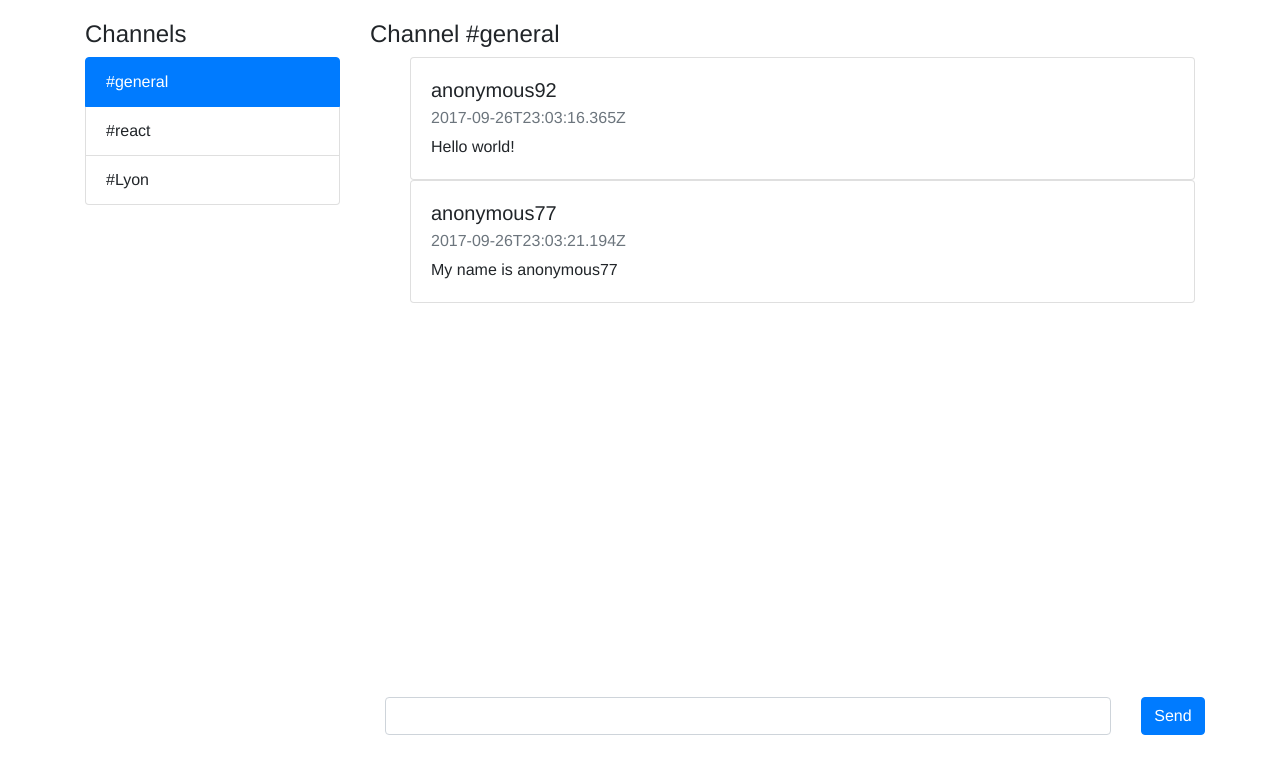
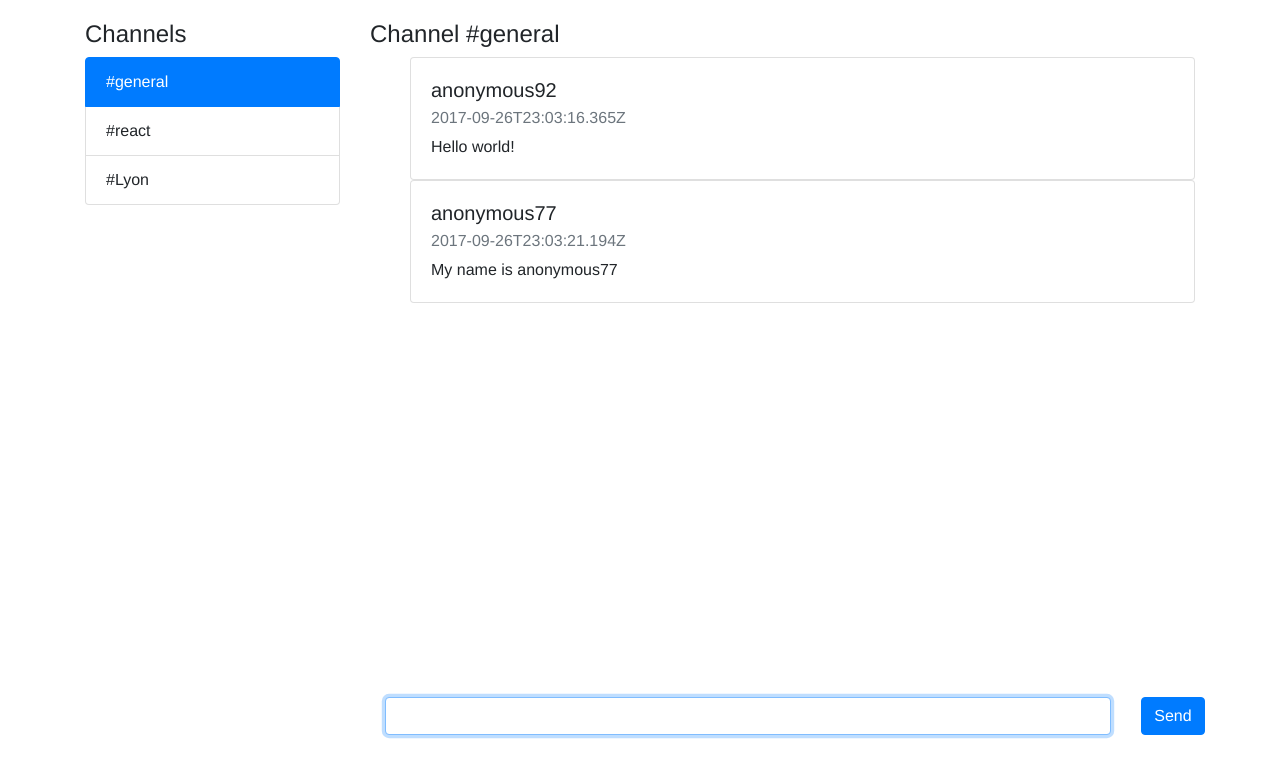
Before and after one commit to RomainMorlevat/chat-redux, a React app: page / in a window 1280 px wide. Shown: the top 778 px of the page. Built offline with nearby package versions, Linux system fonts and the light colour scheme; no server answers.

Commit message:
Focus on message box on component mount

```diff
--- a/src/containers/message_form.jsx
+++ b/src/containers/message_form.jsx
@@ -9,6 +9,10 @@ class MessageForm extends Component {
     super(props);
 
     this.state = { value: '' };
+  }
+
+  componentDidMount() {
+    this.messageBox.focus();
   }
 
   handleChange = (event) => {
@@ -28,6 +32,7 @@ class MessageForm extends Component {
           <input
             className="form-control mb-2"
             onChange={this.handleChange}
+            ref={(messageBox) => { this.messageBox = messageBox; }}
             style={{ width: "100%" }}
             type="text"
             value={this.state.value}
```
